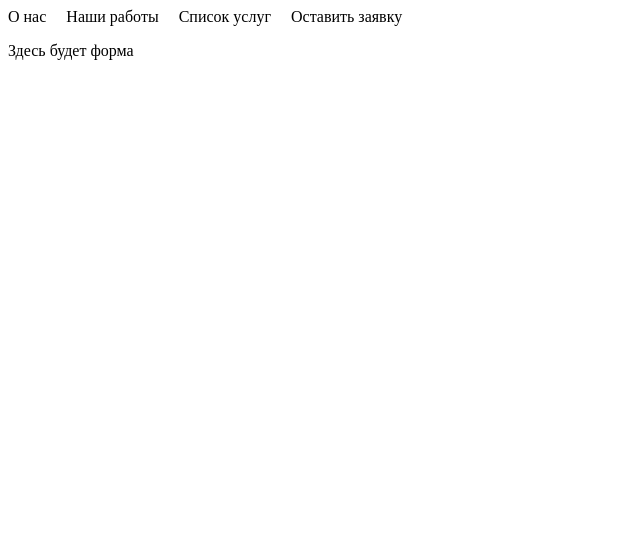
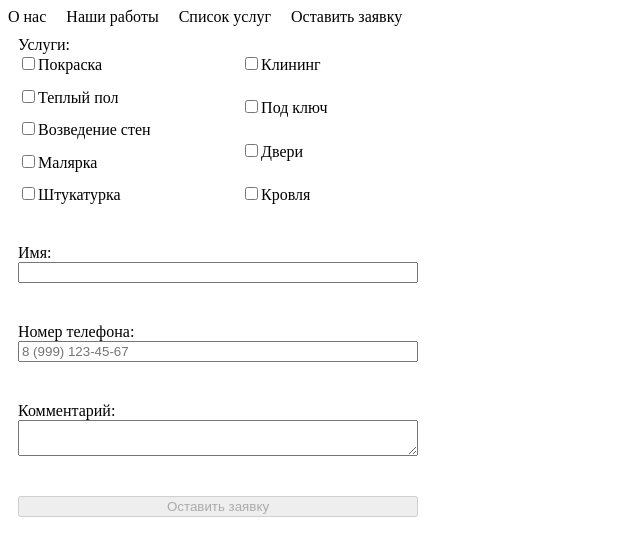
Before and after one commit to dkskv/business-website, an Angular app: page /service-request in a window 1280 px wide. Shown: the top 556 px of the page, without its empty margins (0-640 px from the left). Built offline with nearby package versions, Linux system fonts and the light colour scheme.

Commit message:
feat: добавлена форма для отправки заявки

```diff
--- a/src/app/app.module.ts
+++ b/src/app/app.module.ts
@@ -6,6 +6,7 @@ import { AppComponent } from './app.component';
 import { NavBarComponent } from './nav-bar/nav-bar.component';
 import { ServiceRequestComponent } from './service-request/service-request.component';
 import { ServiceListComponent } from './service-list/service-list.component';
+import { ReactiveFormsModule } from '@angular/forms';
 
 
 @NgModule({
@@ -17,7 +18,8 @@ import { ServiceListComponent } from './service-list/service-list.component';
   ],
   imports: [
     BrowserModule,
-    AppRoutingModule
+    AppRoutingModule,
+    ReactiveFormsModule
   ],
   providers: [],
   bootstrap: [AppComponent]
--- a/src/app/service-request/service-request.component.html
+++ b/src/app/service-request/service-request.component.html
@@ -1 +1,30 @@
-<p>Здесь будет форма</p>
+<form #form="ngForm" [formGroup]="formOfRequest" (ngSubmit)="onSubmit()">
+    <div class="form-item">
+        <label for="name">Услуги: </label>
+        <div class="checkboxes-container">
+            <div *ngFor="let control of serviceListControls; let i = index">
+                <div><input id="i" type="checkbox" [formControl]="control">{{serviceListPreset[i]}}</div>
+            </div>
+        </div>
+    </div>
+
+    <div class="form-item">
+        <label for="name">Имя: </label>
+        <input id="name" type="text" formControlName="name">
+    </div>
+
+    <div class="form-item">
+        <label for="phone">Номер телефона: </label>
+        <input id="phone" type="text" formControlName="phone" placeholder="8 (999) 123-45-67"
+            (blur)="onPhoneNumberBlur()">
+    </div>
+
+    <div class="form-item">
+        <label for="comment">Комментарий: </label>
+        <textarea id="comment" type="text" formControlName="comment"></textarea>
+    </div>
+
+    <button type="submit" [disabled]="formOfRequest.invalid">Оставить заявку</button>
+
+    <div *ngIf="form.submitted">Ваша заявка принята</div>
+</form>
--- a/src/app/service-request/service-request.component.scss
+++ b/src/app/service-request/service-request.component.scss
@@ -0,0 +1,22 @@
+form {
+    display: flex;
+    flex-direction: column;
+    width: 400px;
+    row-gap: 40px;
+    padding: 10px;
+}
+
+.form-item {
+    display: flex;
+    flex-direction: column;
+    align-items: "start";
+}
+
+.checkboxes-container {
+    display: flex;
+    flex-direction: column;
+    justify-content: space-between;
+    row-gap: 10px;
+    flex-wrap: wrap;
+    height: 150px;
+}
--- a/src/app/service-request/service-request.component.ts
+++ b/src/app/service-request/service-request.component.ts
@@ -1,4 +1,7 @@
 import { Component, OnInit } from '@angular/core';
+import { FormArray, FormControl, FormGroup, Validators } from '@angular/forms';
+import { map, scan, startWith } from 'rxjs';
+import { parsePhoneNumber } from 'src/utils/parsePhoneNumber';
 
 @Component({
   selector: 'app-service-request',
@@ -6,10 +9,64 @@ import { Component, OnInit } from '@angular/core';
   styleUrls: ['./service-request.component.scss']
 })
 export class ServiceRequestComponent implements OnInit {
+  serviceListPreset = [
+    "Покраска",
+    "Теплый пол",
+    "Возведение стен",
+    "Малярка",
+    "Штукатурка",
+    "Клининг",
+    "Под ключ",
+    "Двери",
+    "Кровля"
+  ]
+
+  formOfRequest = new FormGroup({
+    serviceList: new FormArray(this.serviceListPreset.map(() => new FormControl(false))),
+    name: new FormControl("", [
+      Validators.required,
+      Validators.minLength(1),
+    ]
+    ),
+    phone: new FormControl("", [Validators.required]),
+    comment: new FormControl("")
+  });
 
   constructor() { }
 
-  ngOnInit(): void {
+  ngOnInit() {
+    this.phoneControl.valueChanges
+      .pipe(
+        startWith(this.phoneControl.value),
+        map(a => a ?? ""),
+        scan((prev, next) => next.startsWith(prev) ? parsePhoneNumber(next) : next),
+      )
+      .subscribe((value) => {
+        this.phoneControl.setValue(value, { emitEvent: false });
+      });
   }
 
+  onPhoneNumberBlur() {
+    this.phoneControl.setValue(parsePhoneNumber(this.phoneControl.value ?? ""));
+  }
+
+  onSubmit() {
+    if (this.formOfRequest.valid) {
+      const sendingValue = {
+        ...this.formOfRequest.value,
+        serviceList: this.serviceListPreset
+          .filter((_, i) => this.formOfRequest.value.serviceList?.[i])
+      }
+
+      console.log(sendingValue);
+    }
+  }
+
+  get serviceListControls() {
+    return this.formOfRequest.controls.serviceList.controls;
+  }
+
+  private get phoneControl() {
+    return this.formOfRequest.controls.phone;
+  }
 }
--- /dev/null
+++ b/src/utils/parsePhoneNumber.ts
@@ -0,0 +1,18 @@
+function parseDigits(input: string) {
+    return input
+        .split("")
+        .map((s) => parseInt(s, 10))
+        .filter(isFinite);
+}
+
+export function parsePhoneNumber(input: string): string {
+    const mask = input.startsWith("+") ? "+x (xxx) xxx-xx-xx" : "x (xxx) xxx-xx-xx"
+
+    const filledMask = parseDigits(input).reduce(
+        (mask, digit) => mask.replace("x", String(digit)),
+        mask
+    );
+
+    const fillIndex = filledMask.indexOf("x");
+    return ~fillIndex ? filledMask.substring(0, fillIndex) : filledMask;
+}
```
